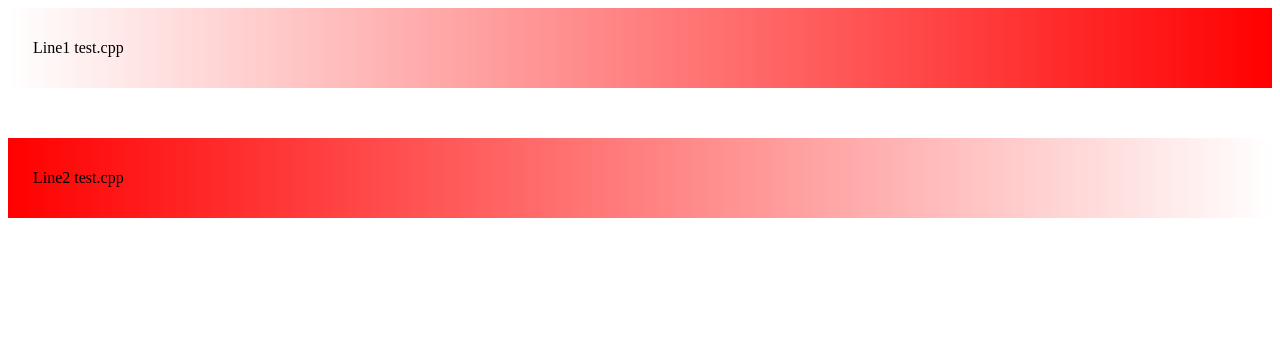
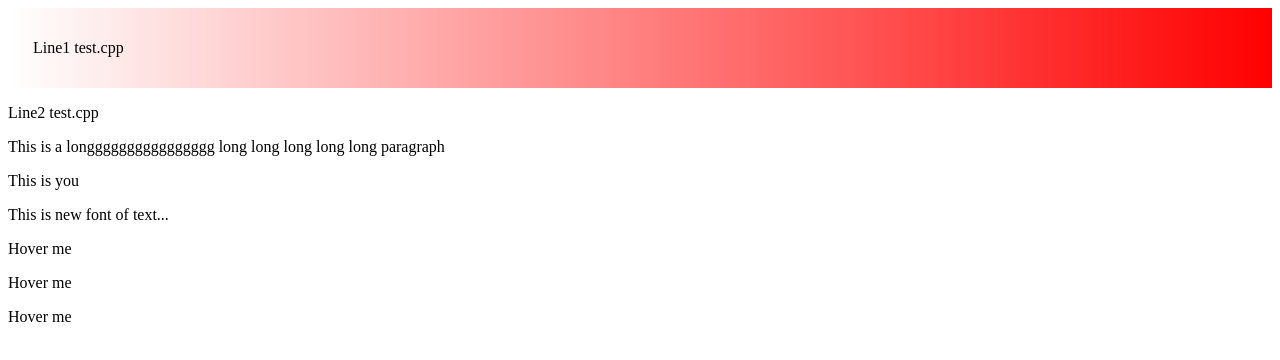
Before and after one commit to baoduyne/HTML, a plain HTML site: page linear.html in a window 1280 px wide. Drawn offline with Linux system fonts and the light colour scheme.

Commit message:
update linear.html

```diff
--- a/linear.html
+++ b/linear.html
@@ -3,7 +3,9 @@
     <head>
         <title>Ono</title>
         <link rel ="stylesheet" href = "linear1.css">
-        <link rel = "stylesheet" href = "linear2.css">
+        <link rel = "stylesheet" href = "para.css">
+        <link rel = "stylesheet" href="transform.css">
+        <link rel = "stylesheet" href = "translate.css">
         <link rel ="icon">
 
     </head>
@@ -14,7 +16,12 @@
         <div class = "line2">
             <p>Line2 test.cpp</p>
         </div>
+        <div class = "overflow">This is a longggggggggggggggg long long long long long paragraph</div>
+        <div class = "texttest"><p>This is you</p></div>
+        <div class = "texttest" style = "font-family:myfirstfont"> This is new font of text... </div>
+        <div class = "trans" id = "trans1"><p>Hover me</p></div>
+        <div class = "trans" style = "left:13%" id = "trans2"><p>Hover me</p></div>
+        <div class = "trans" style = "left:20%" id = "trans3"><p>Hover me</p></div>
+        <div class = "translt"></div>
     </body>
-
-
 </HTML>
```
